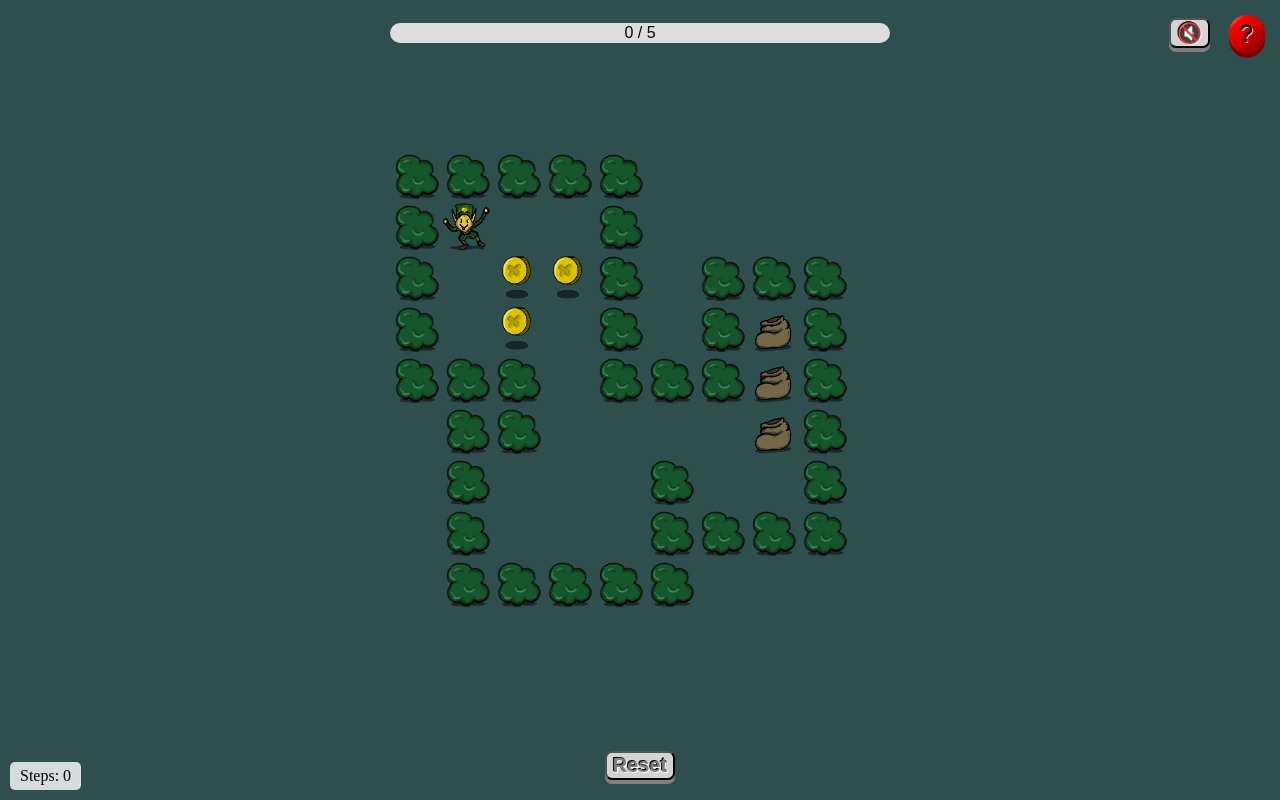
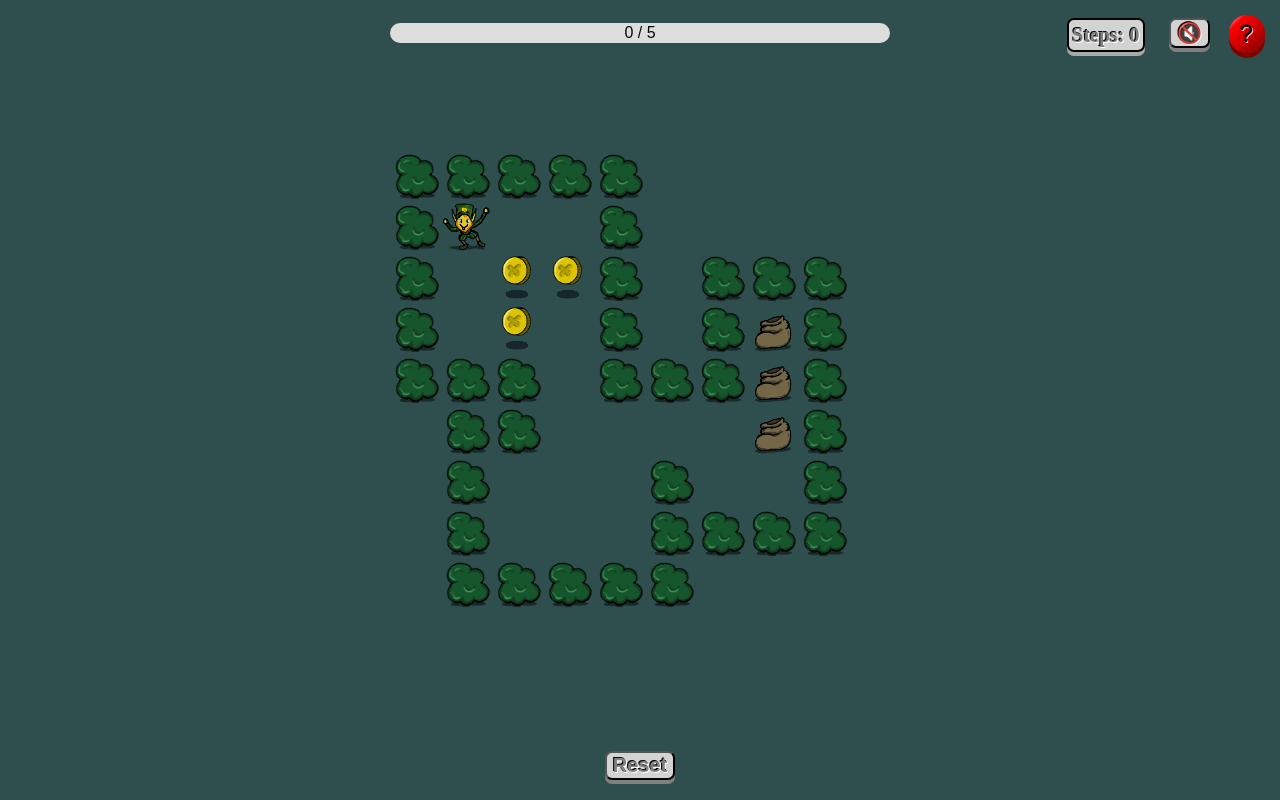
Before and after one commit to CalvoTom/Boxxle, a plain HTML site: page index.html in a window 1280 px wide. Drawn offline with Linux system fonts and the light colour scheme; a web font is replaced by a local one.

Commit message:
add step counter css

```diff
--- a/index.html
+++ b/index.html
@@ -37,7 +37,7 @@
         <p class="paragraphe">Dans les méandres sylvestres où les ruisseaux chuchotent et les feuilles dansent au rythme des secrets des bois, il existe une créature légendaire connue sous le nom de Jordan Le Fripon,<br> un farfadet malicieux dont le rire résonne à traversles arbres comme une mélodie enchanteresse.
             <br>
             Ainsi, dans les recoins secrets de la nature, Jordan demeure, un farfadet rempli de fourberie. Aide-le à rassembler tous ses écus.</p>
-        <p class="paragraphe">Use the arrow keys to move the box.</p>
+        <p class="paragraphe">Utiliser les flèches directionnelles pour bouger Jordan le fripon.</p>
     </div>
 </div>
 <div id="map"></div>
--- a/style.css
+++ b/style.css
@@ -210,11 +210,20 @@ body {
 }
 
 #step-counter {
-    position: fixed;
-    bottom: 10px;
-    left: 10px;
-    background-color: rgba(255, 255, 255, 0.8);
-    padding: 5px 10px;
-    border-radius: 5px;
-    font-size: 16px;
+    position: absolute;
+    top: 18px;
+    right: 135px;
+    bottom: auto;
+    text-align: center;
+    display: inline-block;
+    margin-bottom: 20px;
+    padding: 3.5px;
+    font-weight: bold;
+    background-color: lightgray;
+    text-shadow: -1px -1px black, 1px 1px white;
+    color: grey;
+    border: 2px solid black;
+    border-radius: 7px;
+    box-shadow: 0 .2em darkgray;
+    font-size: 15pt;
 }
```
